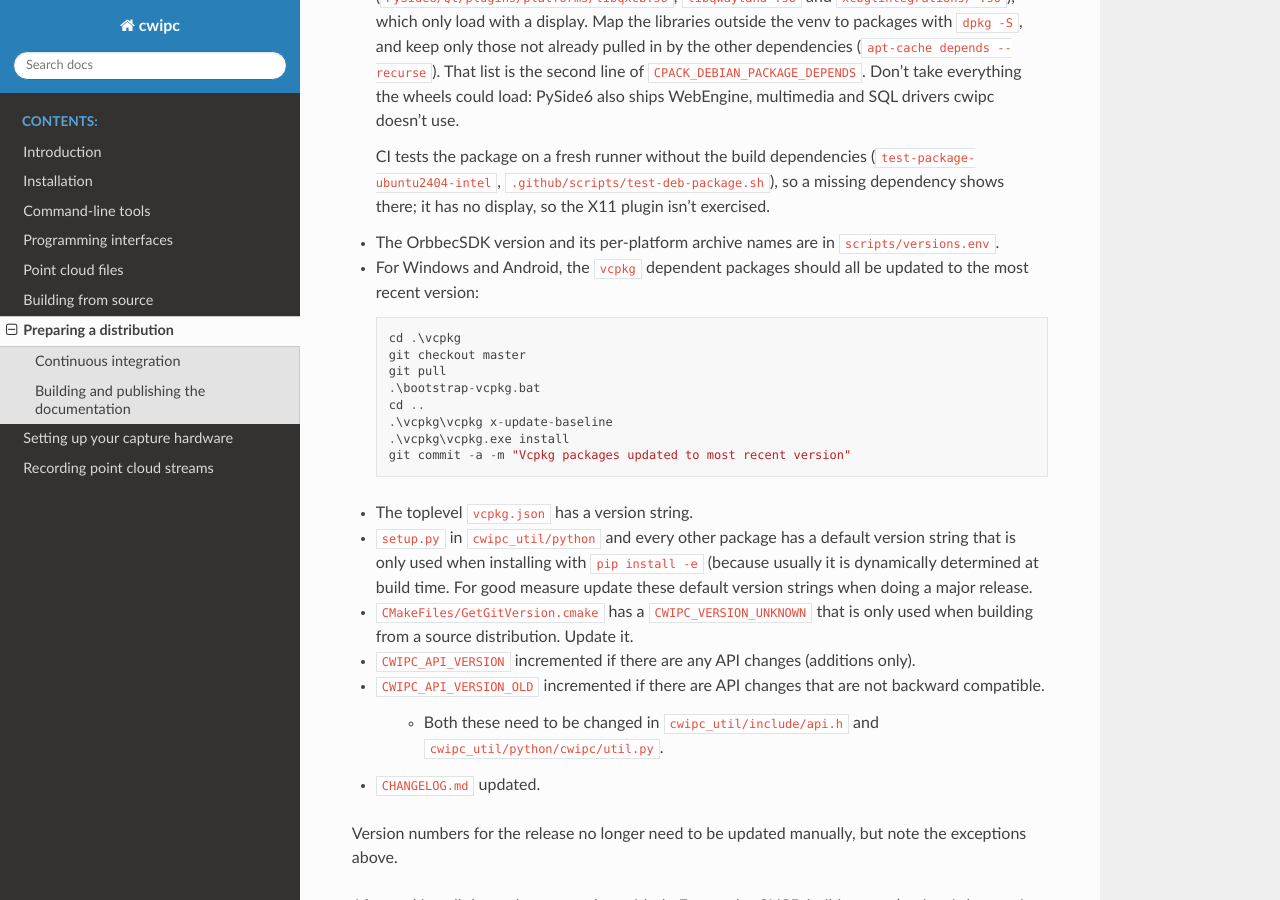
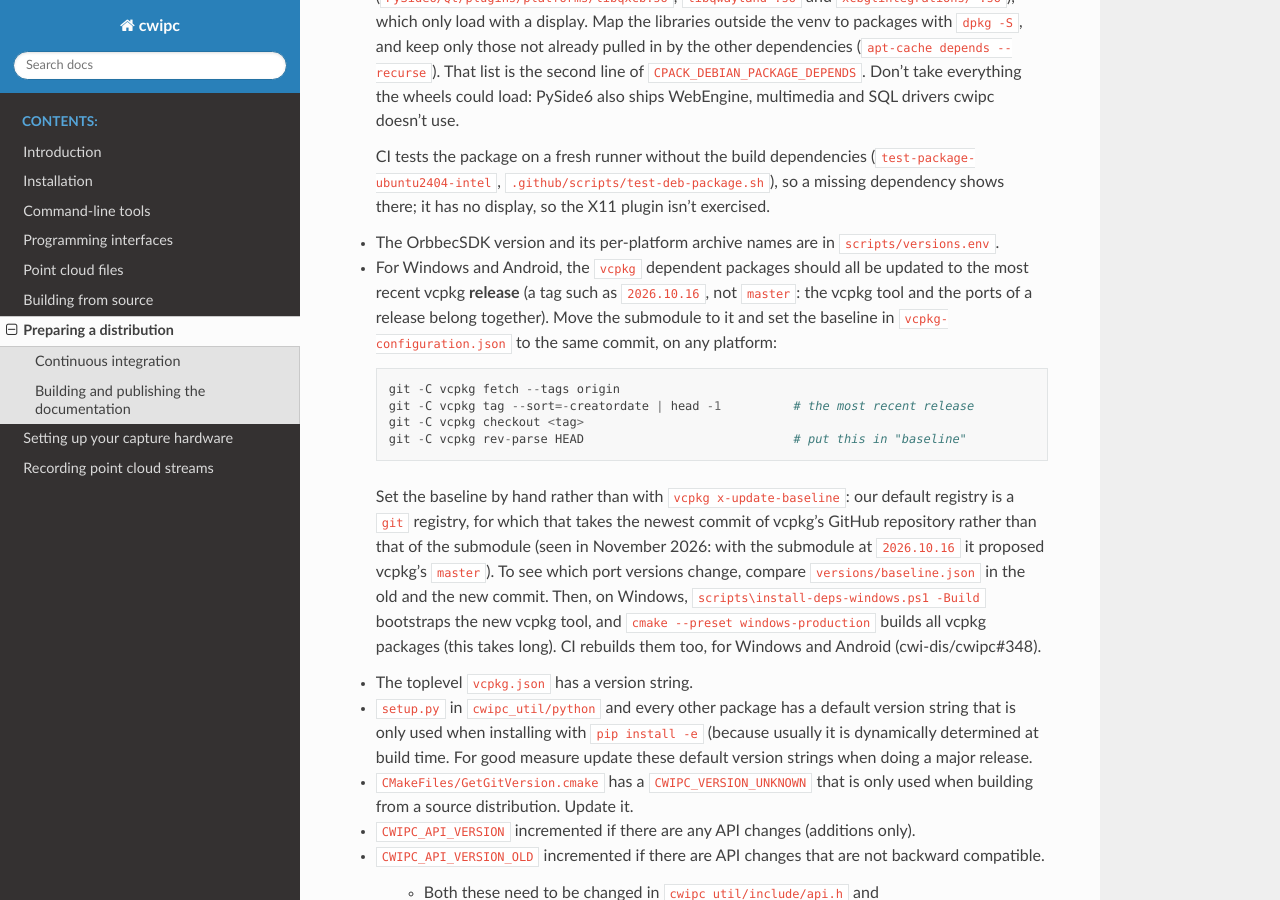
Before and after one commit to cwi-dis/cwipc, a Sphinx documentation site: the page built from docs/distribution.rst, in a window 1280 px wide and 900 px high, scrolled down 1277 px. Built offline with Sphinx 7.4.7 and the Read the Docs theme 3.1.0, drawn with Linux system fonts in a browser that asks for light colours; pages that are not in the unit, such as notebooks, are missing from menus.

Commit message:
vcpkg updated to release 2026.10.16 (#348)
The vcpkg submodule and the baseline in vcpkg-configuration.json move
from bba6df8c (2026-08-05) to the release tag 2026.10.16. For our
dependencies on Windows and Android: opencv4 4.12.0 -> 4.14.0 (#349),
realsense2 2.56.5 -> 2.58.4 (2.59.1, #347, isn't in vcpkg yet), glfw3
3.4 -> 3.5.1, boost 1.91 -> 1.92; pcl stays 1.15.1.

The procedure in docs/distribution.rst now uses the most recent vcpkg
release tag instead of master, with the baseline set to the submodule's
commit: vcpkg x-update-baseline takes vcpkg's master on GitHub for our
git registry (seen on Windows: it proposed 414b5330 instead of the
submodule's 9eec002d).

Co-Authored-By: Claude Opus 5.5 <noreply@anthropic.com>

```diff
--- a/docs/distribution.rst
+++ b/docs/distribution.rst
@@ -54,16 +54,24 @@ When creating a new release, ensure the following have been done:
 
 - The OrbbecSDK version and its per-platform archive names are in ``scripts/versions.env``.
 
-- For Windows and Android, the ``vcpkg`` dependent packages should all be updated to the most recent version::
+- For Windows and Android, the ``vcpkg`` dependent packages should all be updated to the most recent
+  vcpkg **release** (a tag such as ``2026.10.16``, not ``master``: the vcpkg tool and the ports of a
+  release belong together). Move the submodule to it and set the baseline in
+  ``vcpkg-configuration.json`` to the same commit, on any platform::
 
-    cd .\vcpkg
-    git checkout master
-    git pull
-    .\bootstrap-vcpkg.bat
-    cd ..
-    .\vcpkg\vcpkg x-update-baseline
-    .\vcpkg\vcpkg.exe install
-    git commit -a -m "Vcpkg packages updated to most recent version"
+    git -C vcpkg fetch --tags origin
+    git -C vcpkg tag --sort=-creatordate | head -1          # the most recent release
+    git -C vcpkg checkout <tag>
+    git -C vcpkg rev-parse HEAD                             # put this in "baseline"
+
+  Set the baseline by hand rather than with ``vcpkg x-update-baseline``: our default registry is a
+  ``git`` registry, for which that takes the newest commit of vcpkg's GitHub repository rather than
+  that of the submodule (seen in November 2026: with the submodule at ``2026.10.16`` it proposed
+  vcpkg's ``master``). To see
+  which port versions change, compare ``versions/baseline.json`` in the old and the new commit.
+  Then, on Windows, ``scripts\install-deps-windows.ps1 -Build`` bootstraps the new vcpkg tool, and
+  ``cmake --preset windows-production`` builds all vcpkg packages (this takes long). CI rebuilds
+  them too, for Windows and Android (cwi-dis/cwipc#348).
 
 - The toplevel ``vcpkg.json`` has a version string.
 - ``setup.py`` in ``cwipc_util/python`` and every other package has a default version string that is only used when installing with ``pip install -e`` (because usually it is dynamically determined at build time. For good measure update these default version strings when doing a major release.
--- a/vcpkg-configuration.json
+++ b/vcpkg-configuration.json
@@ -1,7 +1,7 @@
 {
   "default-registry": {
     "kind": "git",
-    "baseline": "bba6df8c9dd8cc68a83fbc190618f8f7ed9ab2b4",
+    "baseline": "9eec002df1cd109f8f104cd966a763daf9751489",
     "repository": "https://github.com/microsoft/vcpkg"
   },
   "registries": [
```
Also changed, not shown: CHANGELOG.md (+1 -0 lines).
